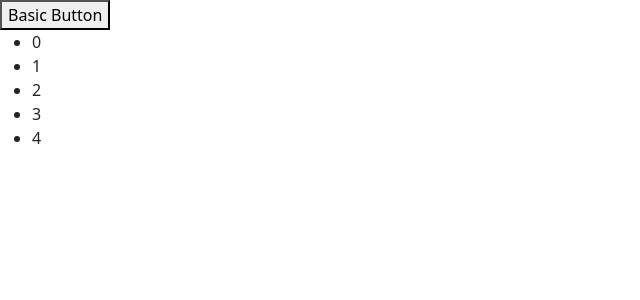
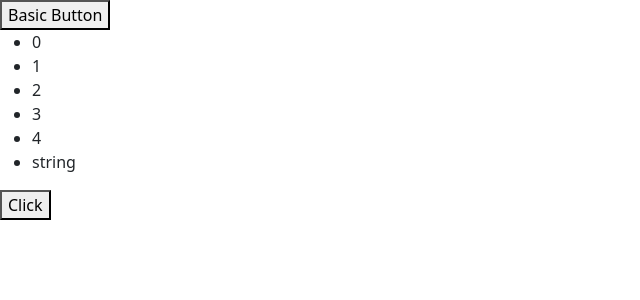
Before and after one commit to sheisshee/bsit-4d-rogacion-chavez-gracela-grafil, a Vue app: page / in a window 1280 px wide. Shown: the top 300 px of the page, without its empty margins (0-640 px from the left). Built offline with nearby package versions, Linux system fonts and the light colour scheme.

Commit message:
tried button click

```diff
--- a/src/App.vue
+++ b/src/App.vue
@@ -1,4 +1,5 @@
 <script setup>
+
   import BaseButton from './components/BaseButton.vue';
   import BaseList from './components/BaseList.vue';
 </script>
--- a/src/components/BaseList.vue
+++ b/src/components/BaseList.vue
@@ -1,5 +1,6 @@
 <script setup>
-let numbers = [0,1,2,3,4]
+import {ref} from 'vue'
+let numbers = ref ([0,1,2,3,4, "string"])
 </script>
 
 <template>
@@ -8,4 +9,5 @@ let numbers = [0,1,2,3,4]
             {{ number }} </li>
 
     </ul>
+    <button @click="numbers.push('Hello')">Click</button>
 </template>
```
